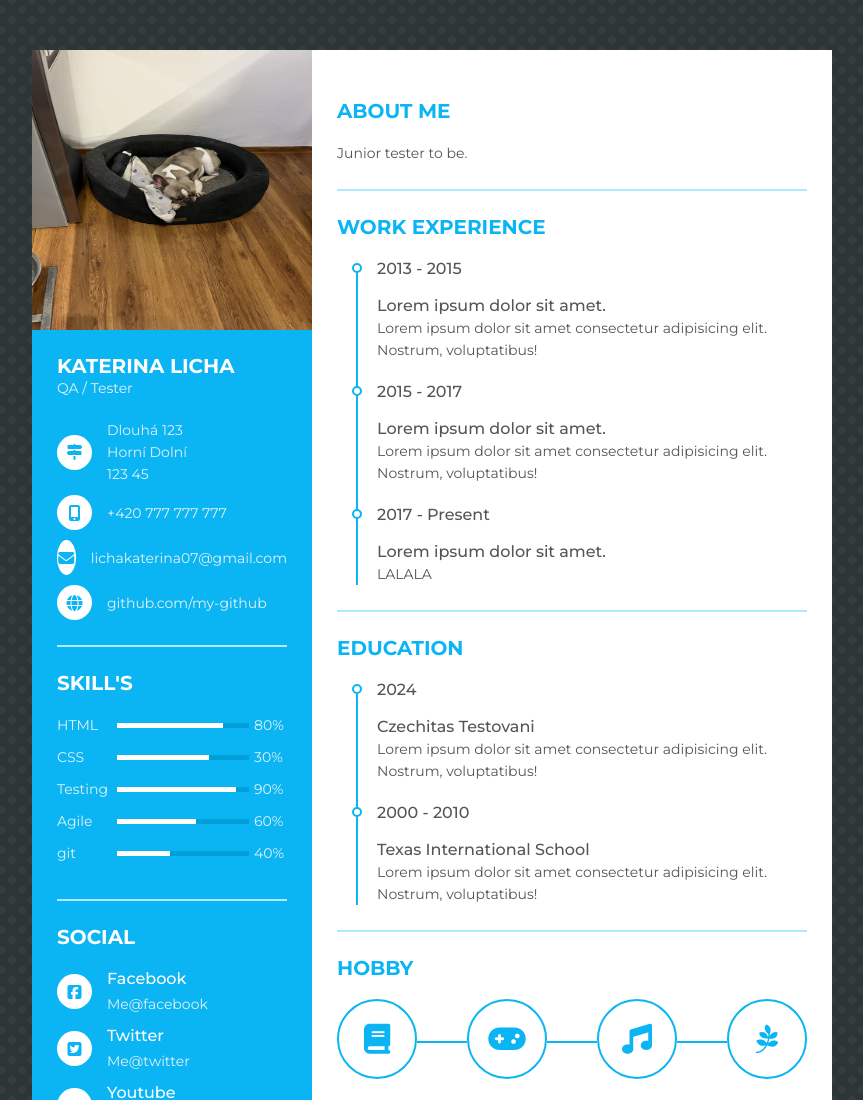
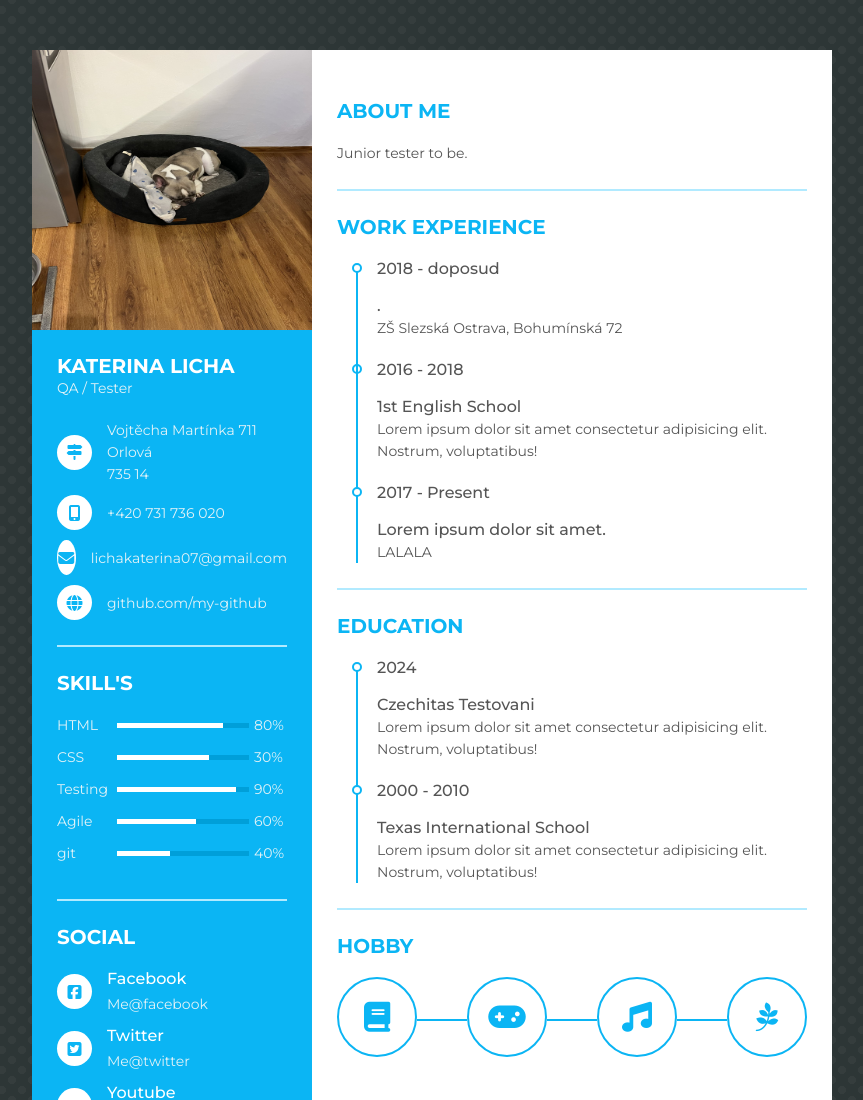
Before and after one commit to likatka/cv, a plain HTML site: page index.html in a window 1280 px wide. Shown: the top 1100 px of the page, without its empty margins (208-1071 px from the left). Drawn offline with Linux system fonts and the light colour scheme.

Commit message:
Aktualizace adresy a práce

```diff
--- a/index.html
+++ b/index.html
@@ -28,16 +28,16 @@
                                 <i class="fas fa-map-signs"></i>
                             </div>
                             <div class="data">
-                                Dlouhá 123 <br />
-                                Horní Dolní <br>
-                                123 45
+                                Vojtěcha Martínka 711 <br />
+                                Orlová <br>
+                                735 14
                             </div>
                         </li>
                         <li>
                             <div class="icon">
                                 <i class="fas fa-mobile-alt"></i>
                             </div>
-                            <div class="data">+420 777 777 777</div>
+                            <div class="data">+420 731 736 020</div>
                         </li>
                         <li>
                             <div class="icon">
@@ -155,19 +155,18 @@
                 </div>
                 <ul>
                     <li>
-                        <div class="date">2013 - 2015</div>
+                        <div class="date">2018 - doposud</div>
                         <div class="info">
-                            <p class="semi-bold">Lorem ipsum dolor sit amet.</p>
+                            <p class="semi-bold">.</p>
                             <p>
-                                Lorem ipsum dolor sit amet consectetur adipisicing elit.
-                                Nostrum, voluptatibus!
+                                ZŠ Slezská Ostrava, Bohumínská 72
                             </p>
                         </div>
                     </li>
                     <li>
-                        <div class="date">2015 - 2017</div>
+                        <div class="date">2016 - 2018</div>
                         <div class="info">
-                            <p class="semi-bold">Lorem ipsum dolor sit amet.</p>
+                            <p class="semi-bold">1st English School</p>
                             <p>
                                 Lorem ipsum dolor sit amet consectetur adipisicing elit.
                                 Nostrum, voluptatibus!
```
